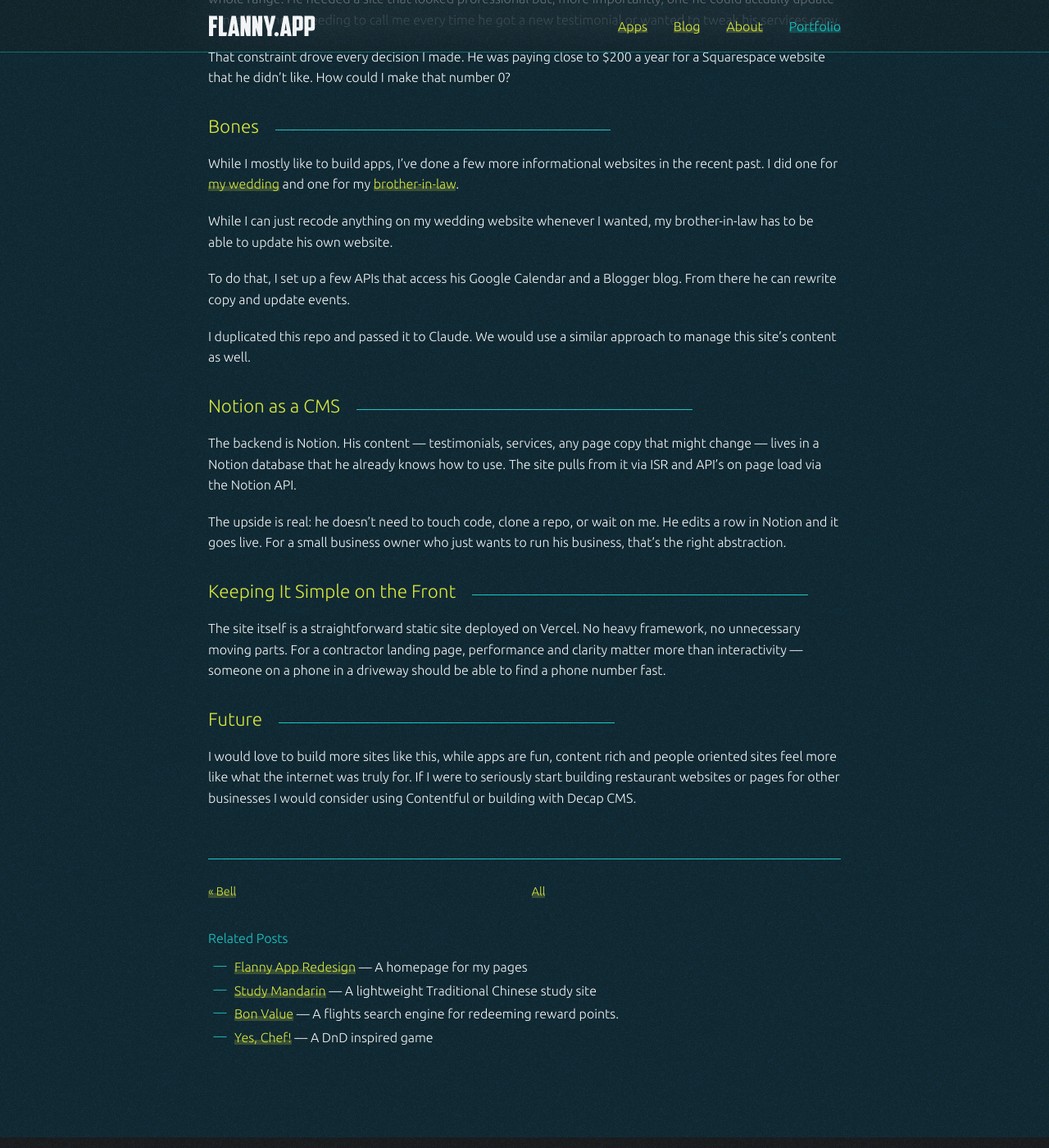
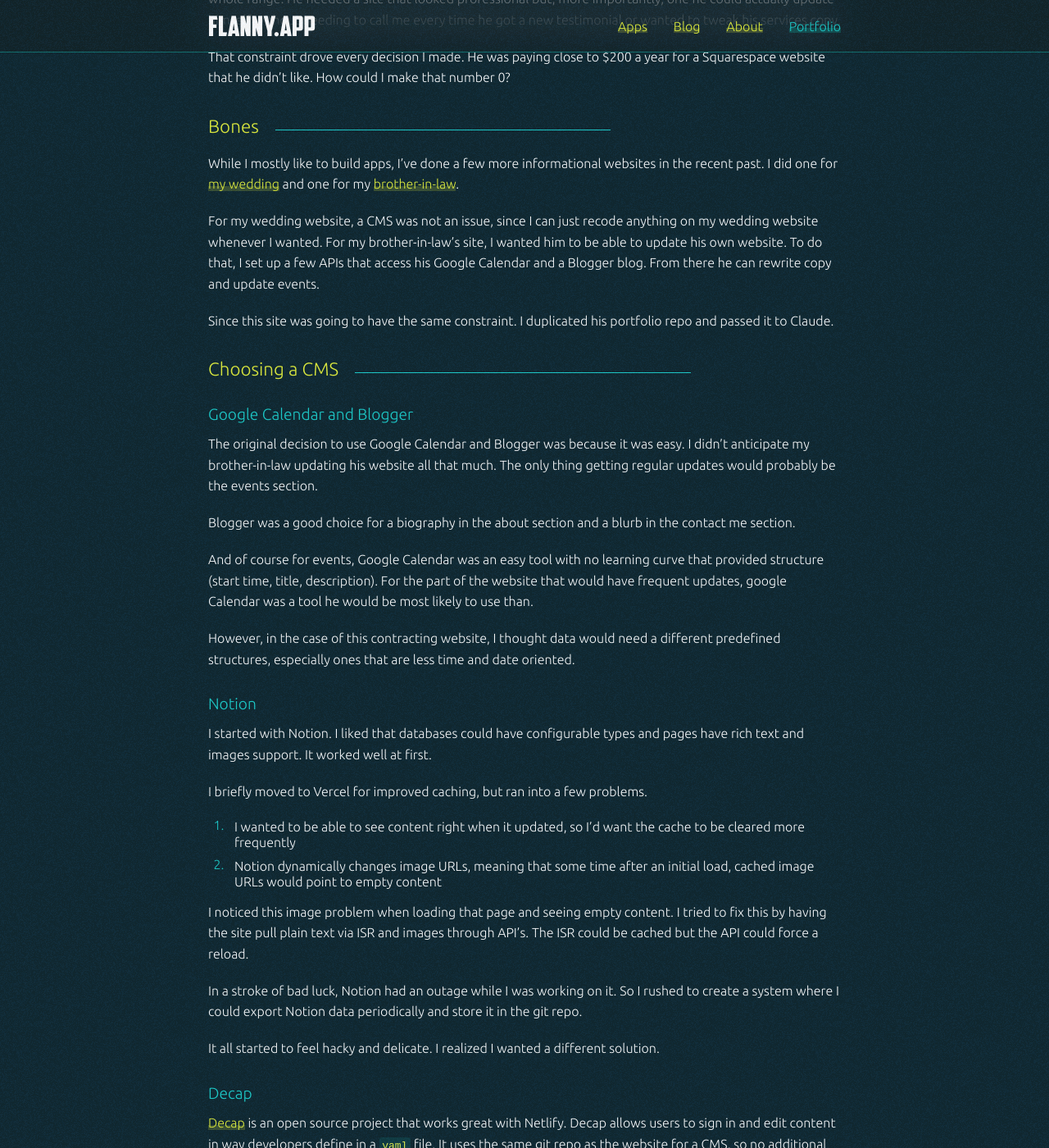
Before and after one commit to pjflanagan/pjflanagan.github.io, a Jekyll site: the page built from _posts/2026-05-12-whit-wood-contracting.md, in a window 1280 px wide and 1400 px high, scrolled down 646 px. Shown: the whole window at 82% size. Built offline with Jekyll 4.4.1, drawn with Linux system fonts in a browser that asks for light colours; some of the changed text lies outside the part shown.

Commit message:
whit contracting website

```diff
--- a/_posts/2026-05-12-whit-wood-contracting.md
+++ b/_posts/2026-05-12-whit-wood-contracting.md
@@ -5,7 +5,7 @@
 description: A contractor site powered by Notion
 categories: web live
 image: /assets/posts/2026/whit.jpg
-github:
+github: https://github.com/pjflanagan/whit-wood-contracting
 website: https://whit-wood-contracting.vercel.app/
 ---
 
@@ -15,24 +15,47 @@
 
 ## Bones
 
-While I mostly like to build apps, I've done a few more informational websites in the recent past. I did one for [my wedding]() and one for my [brother-in-law]().
+While I mostly like to build apps, I've done a few more informational websites in the recent past. I did one for [my wedding](/blog/2024/wedding-website) and one for my [brother-in-law](/blog/2024/julian-wittich-music).
 
-While I can just recode anything on my wedding website whenever I wanted, my brother-in-law has to be able to update his own website.
+For my wedding website, a CMS was not an issue, since I can just recode anything on my wedding website whenever I wanted. For my brother-in-law's site, I wanted him to be able to update his own website. To do that, I set up a few APIs that access his Google Calendar and a Blogger blog. From there he can rewrite copy and update events.
 
-To do that, I set up a few APIs that access his Google Calendar and a Blogger blog. From there he can rewrite copy and update events.
+Since this site was going to have the same constraint. I duplicated his portfolio repo and passed it to Claude.
 
-I duplicated this repo and passed it to Claude. We would use a similar approach to manage this site's content as well.
+## Choosing a CMS
 
-## Notion as a CMS
+### Google Calendar and Blogger
 
-The backend is Notion. His content — testimonials, services, any page copy that might change — lives in a Notion database that he already knows how to use. The site pulls from it via ISR and API's on page load via the Notion API.
+The original decision to use Google Calendar and Blogger was because it was easy. I didn't anticipate my brother-in-law updating his website all that much. The only thing getting regular updates would probably be the events section.
 
-The upside is real: he doesn't need to touch code, clone a repo, or wait on me. He edits a row in Notion and it goes live. For a small business owner who just wants to run his business, that's the right abstraction.
+Blogger was a good choice for a biography in the about section and a blurb in the contact me section.
 
-## Keeping It Simple on the Front
+And of course for events, Google Calendar was an easy tool with no learning curve that provided structure (start time, title, description). For the part of the website that would have frequent updates, google Calendar was a tool he would be most likely to use than.
 
-The site itself is a straightforward static site deployed on Vercel. No heavy framework, no unnecessary moving parts. For a contractor landing page, performance and clarity matter more than interactivity — someone on a phone in a driveway should be able to find a phone number fast.
+However, in the case of this contracting website, I thought data would need a different predefined structures, especially ones that are less time and date oriented.
 
-## Future
+### Notion
 
-I would love to build more sites like this, while apps are fun, content rich and people oriented sites feel more like what the internet was truly for. If I were to seriously start building restaurant websites or pages for other businesses I would consider using Contentful or building with Decap CMS.
+I started with Notion. I liked that databases could have configurable types and pages have rich text and images support. It worked well at first.
+
+I briefly moved to Vercel for improved caching, but ran into a few problems.
+
+1. I wanted to be able to see content right when it updated, so I'd want the cache to be cleared more frequently
+2. Notion dynamically changes image URLs, meaning that some time after an initial load, cached image URLs would point to empty content
+
+I noticed this image problem when loading that page and seeing empty content. I tried to fix this by having the site pull plain text via ISR and images through API's. The ISR could be cached but the API could force a reload.
+
+In a stroke of bad luck, Notion had an outage while I was working on it. So I rushed to create a system where I could export Notion data periodically and store it in the git repo.
+
+It all started to feel hacky and delicate. I realized I wanted a different solution.
+
+### Decap
+
+[Decap](https://decapcms.org) is an open source project that works great with Netlify. Decap allows users to sign in and edit content in way developers define in a `yaml` file. It uses the same git repo as the website for a CMS, so no additional service or API to configure.
+
+I migrated hosting back to Netlify and the content to Decap and set it up on my site. The problem I found was, every change to site content would trigger a redeploy. While I don't expect there to be a lot of changes, if my friend spends an hour tweaking text and images, that could amount to a lot of build minutes used.
+
+So, I configured the `netlify.toml` so that content changes don't trigger a redeploy on Netlify, which should keep me to me free tier monthly limits. Now because the site is never re-deployed, the content won't be present in the `/content` folder. To get around this, all I had to do was make the Github repo public then change the url from the local served content to a `raw.githubusercontent.com` url.
+
+## The Design
+
+The site itself is a straightforward static site. No heavy framework, no unnecessary moving parts. For a contractor landing page, performance and clarity matter more than interactivity—someone on a phone in a driveway should be able to find a phone number fast.
```
Also changed, not shown: _posts/2024-05-11-wedding-website.md (+1 -0 lines), _posts/2024-06-07-julian-wittich-music.md (+1 -0 lines).
